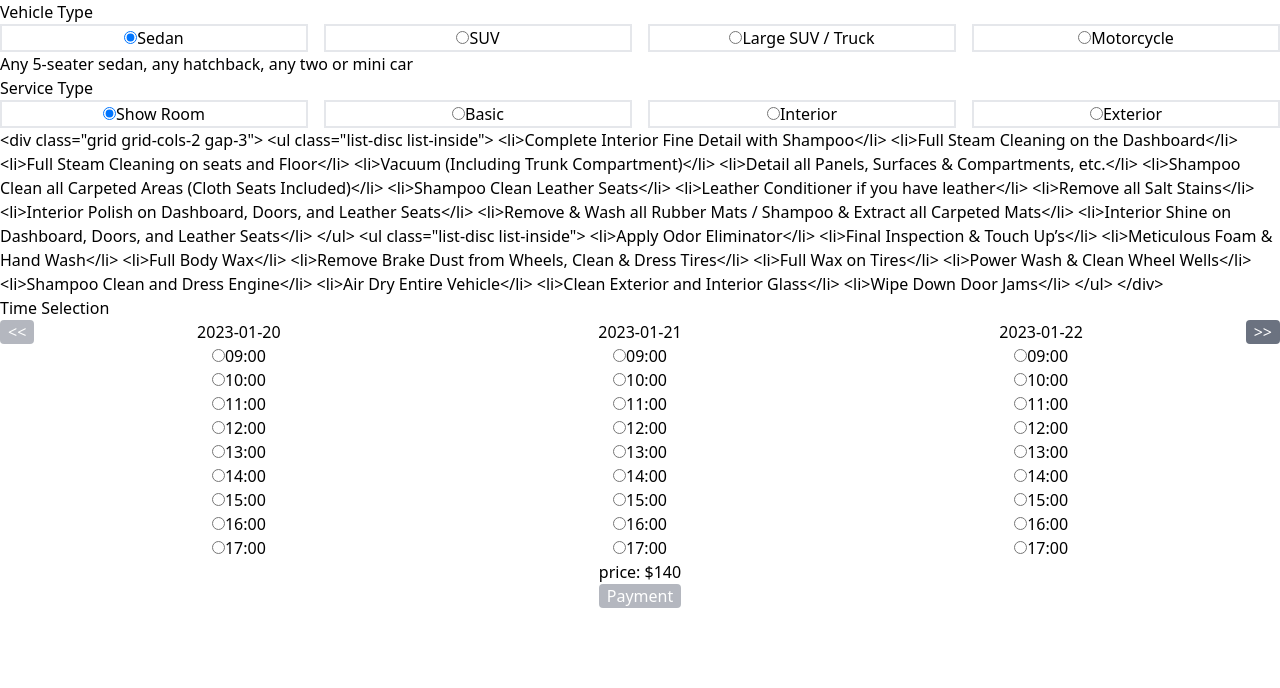
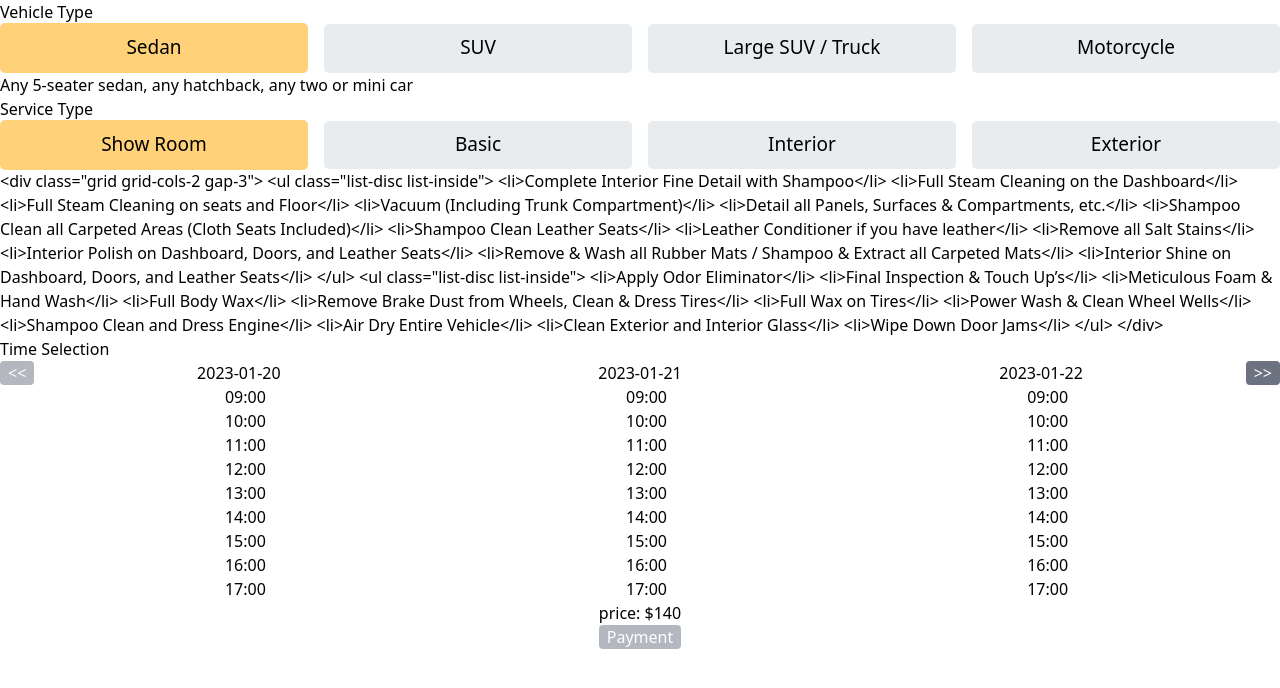
Before and after one commit to hannah-habibpour/jayplus, a React (Create React App) app: page / in a window 1280 px wide. Shown: the top 688 px of the page. Built offline with nearby package versions, Linux system fonts and the light colour scheme.

Commit message:
Styled the VehicleType and ServiceType

```diff
--- a/src/index.css
+++ b/src/index.css
@@ -1,3 +1,39 @@
 @tailwind base;
 @tailwind components;
 @tailwind utilities;
+
+#type-list li {
+  position: relative;
+  background: #E9ECEF;
+  padding: 10px;
+  border-radius: 5px;
+  font-size: 19px;
+  border: 0px #eee solid;
+  transition: 0.3s;
+}
+
+#type-list li label {
+  position: absolute;
+  top: 50%;
+  left: 50%;
+  width: 100%;
+  height: 50px;
+  padding: 10px;
+  border-radius: 5px;
+  transform: translate(-50%, -50%);
+  cursor: pointer;
+}
+
+#type-list li:hover {
+  background: #FFD27A;
+  color: #000000;
+}
+
+[type='radio'] {
+  opacity: 0;
+}
+
+[type='radio']:checked ~ label {
+  background: #FFD27A;
+  color: #000000;
+}
--- a/src/pages/PaymentSuccess.jsx
+++ b/src/pages/PaymentSuccess.jsx
@@ -14,7 +14,7 @@ function PaymentSuccess() {
   const invoiceDetails = getInvoiceDetails(vehicleTypeSelected, serviceTypeSelected, dateTimeSelected)
 
   return (
-    <div id="payment-success-page">
+    <div id="payment-success-page" className=" flex flex-col items-center">
 
       <PaymentSuccessHeader />
       <Invoice invoiceDetails={invoiceDetails}/>
```
Also changed, not shown: 1 other file (tests, documents, lock files or other folders).
